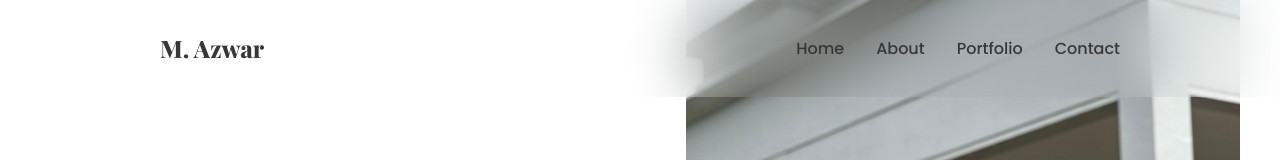
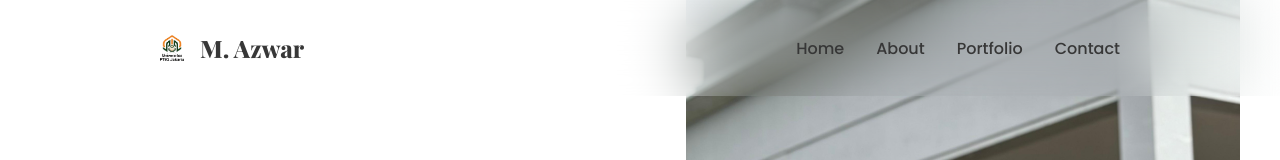
Before and after one commit to deploydemo1906/m_azwar_portfolio, a plain HTML site: page index.html in a window 1280 px wide. Shown: the top 160 px of the page. Drawn offline with nearby package versions, Linux system fonts and the light colour scheme; a web font is replaced by a local one.

Commit message:
penambahan logo

```diff
--- a/index.html
+++ b/index.html
@@ -14,6 +14,7 @@
     <nav>
       <div class="nav__header">
         <div class="nav__logo">
+          <img src="assets/logo.png" alt="logo" />
           <a href="#"> M. Azwar </a>
         </div>
         <div class="nav__menu__btn" id="menu-btn">
--- a/styles.css
+++ b/styles.css
@@ -98,6 +98,16 @@ nav {
   display: flex;
   align-items: center;
   justify-content: space-between;
+}
+
+.nav__logo {
+  display: flex;
+  align-items: center;
+  gap: 1rem;
+}
+
+.nav__logo img {
+  width: 1.5rem;
 }
 
 .nav__logo a {
```
Also changed, not shown: assets/logo.png (added).
